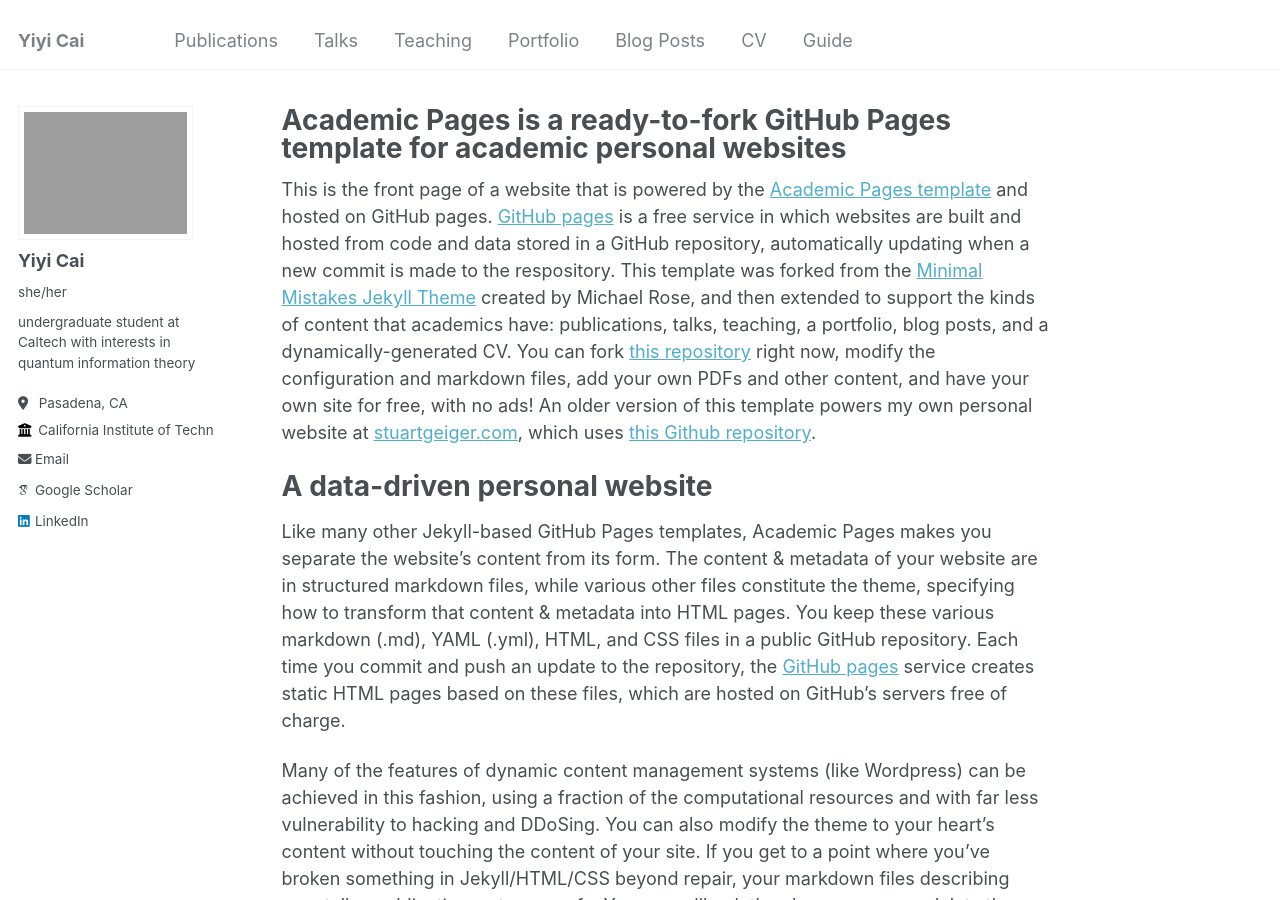
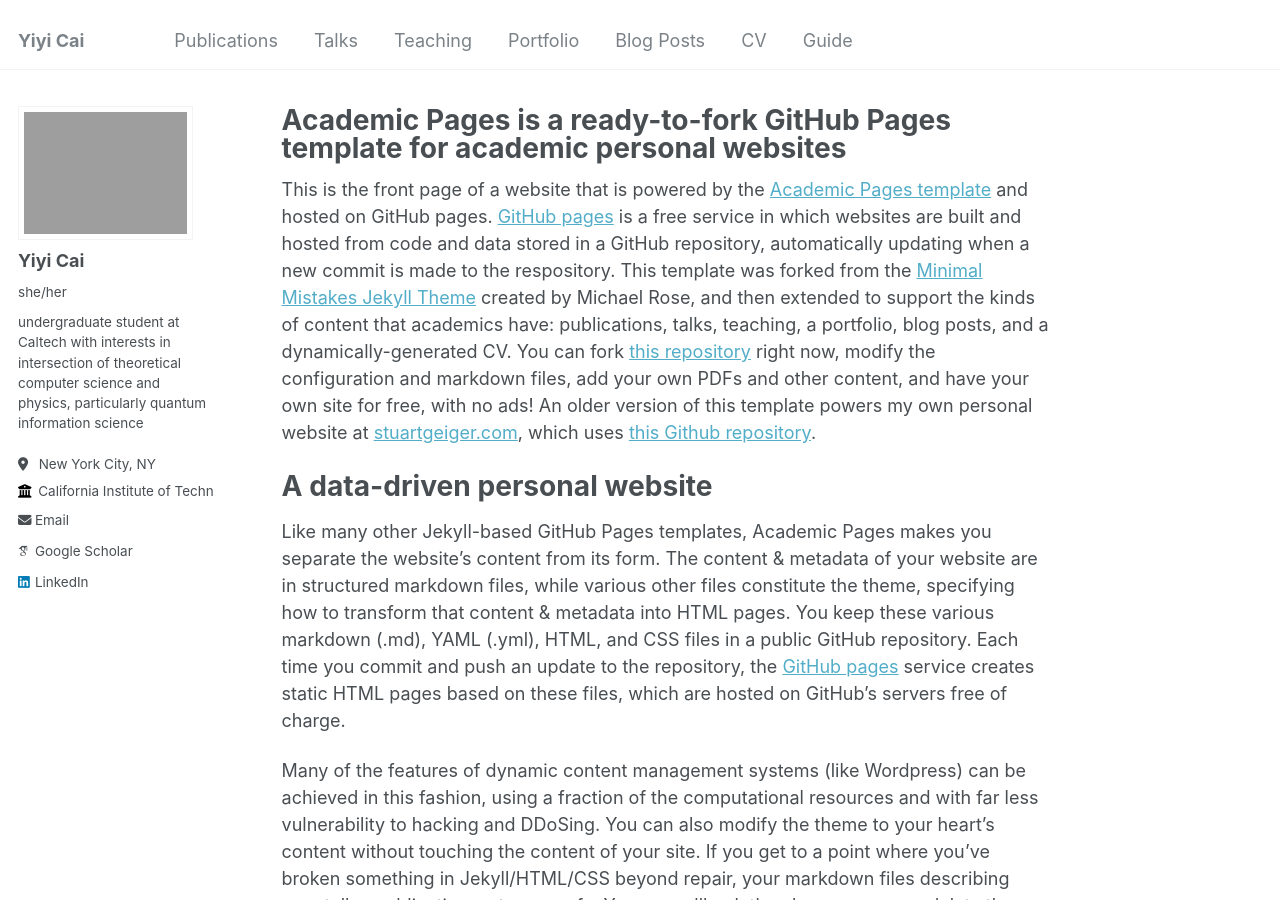
Before and after one commit to Yiyi-Cai/yiyi-cai.github.io, a Jekyll site: the page built from _pages/about.md, in a window 1280 px wide and 900 px high. Built offline with Jekyll 4.4.1, drawn with Linux system fonts in a browser that asks for light colours; some web fonts are replaced.

Commit message:
Update _config.yml

```diff
--- a/_config.yml
+++ b/_config.yml
@@ -23,8 +23,8 @@ author:
   avatar           : "profile-pic.png"
   name             : "Yiyi Cai"
   pronouns         : "she/her"
-  bio              : "undergraduate student at Caltech with interests in quantum information theory"
-  location         : " Pasadena, CA"
+  bio              : "undergraduate student at Caltech with interests in intersection of theoretical computer science and physics, particularly quantum information science"
+  location         : " New York City, NY"
   employer         : "California Institute of Technology"
   email            : "yiyicai0615@gmail.com"
 
```
